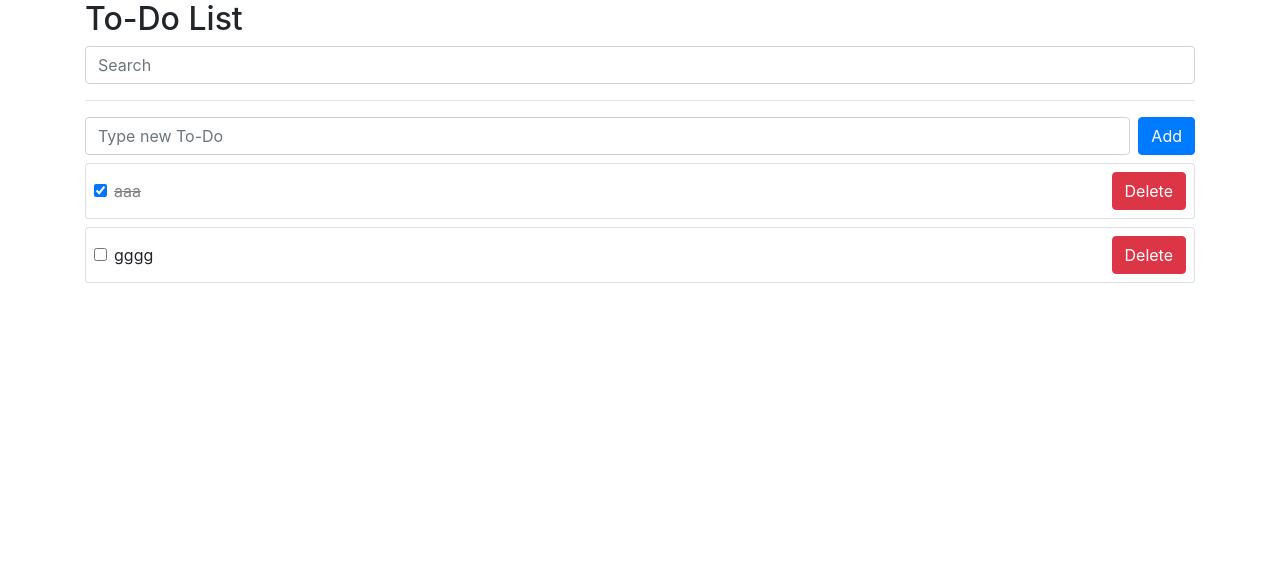
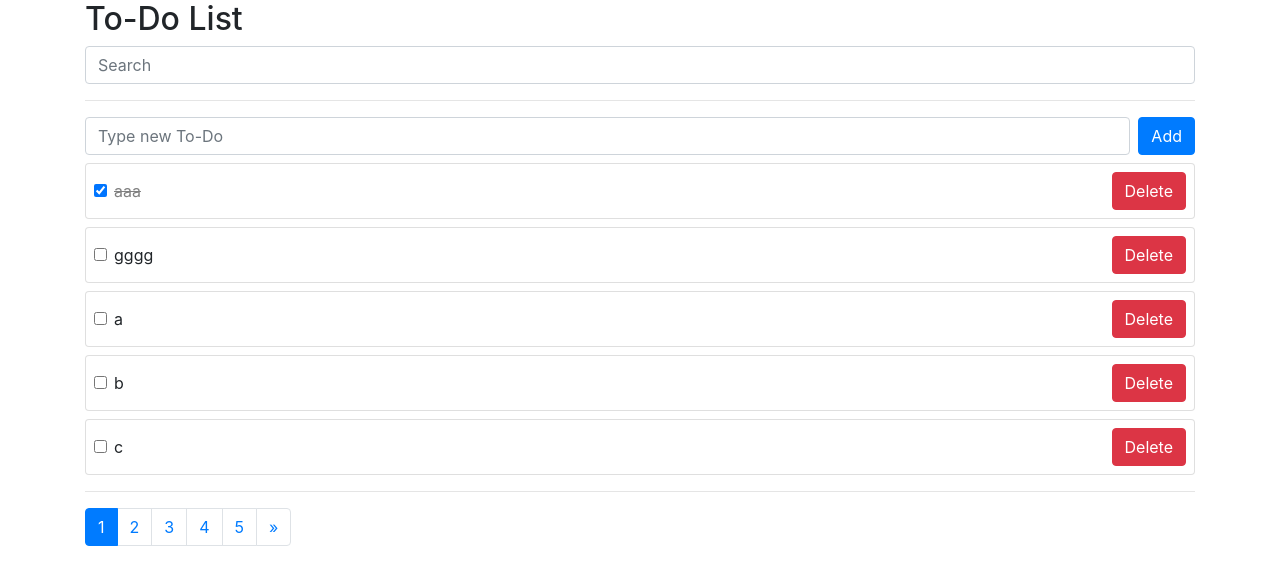
Before and after one commit to DeveloperJo/vue3-project, a Vue app: page / in a window 1280 px wide. Shown: the top 584 px of the page. Built offline with nearby package versions, Linux system fonts and the light colour scheme; data requests are answered from the project's data file.

Commit message:
Pagination

```diff
--- a/db.json
+++ b/db.json
@@ -9,6 +9,116 @@
       "subject": "gggg",
       "completed": false,
       "id": 4
+    },
+    {
+      "subject": "a",
+      "completed": false,
+      "id": 5
+    },
+    {
+      "subject": "b",
+      "completed": false,
+      "id": 6
+    },
+    {
+      "subject": "c",
+      "completed": false,
+      "id": 7
+    },
+    {
+      "subject": "d",
+      "completed": false,
+      "id": 8
+    },
+    {
+      "subject": "e",
+      "completed": false,
+      "id": 9
+    },
+    {
+      "subject": "f",
+      "completed": false,
+      "id": 10
+    },
+    {
+      "subject": "g",
+      "completed": false,
+      "id": 11
+    },
+    {
+      "subject": "h",
+      "completed": false,
+      "id": 12
+    },
+    {
+      "subject": "i",
+      "completed": false,
+      "id": 13
+    },
+    {
+      "subject": "j",
+      "completed": false,
+      "id": 14
+    },
+    {
+      "subject": "k",
+      "completed": false,
+      "id": 15
+    },
+    {
+      "subject": "l",
+      "completed": false,
+      "id": 16
+    },
+    {
+      "subject": "m",
+      "completed": false,
+      "id": 17
+    },
+    {
+      "subject": "n",
+      "completed": false,
+      "id": 18
+    },
+    {
+      "subject": "o",
+      "completed": false,
+      "id": 19
+    },
+    {
+      "subject": "p",
+      "completed": false,
+      "id": 20
+    },
+    {
+      "subject": "1",
+      "completed": false,
+      "id": 21
+    },
+    {
+      "subject": "2",
+      "completed": false,
+      "id": 22
+    },
+    {
+      "subject": "3",
+      "completed": false,
+      "id": 23
+    },
+    {
+      "subject": "4",
+      "completed": false,
+      "id": 24
+    },
+    {
+      "subject": "5",
+      "completed": false,
+      "id": 25
+    },
+    {
+      "subject": "6",
+      "completed": false,
+      "id": 26
     }
   ]
 }
--- a/src/App.vue
+++ b/src/App.vue
@@ -16,6 +16,39 @@
 			@toggle-todo="toggleTodo"
 			@delete-todo="deleteTodo"
 		/>
+		<hr />
+		<div>
+			<nav aria-label="Page navigation example">
+				<ul class="pagination">
+					<li v-if="currentPage !== 1" class="page-item">
+						<a
+							class="page-link"
+							@click="getTodos(currentPage - 1)"
+							aria-label="Previous"
+						>
+							<span aria-hidden="true">&laquo;</span>
+						</a>
+					</li>
+					<li
+						class="page-item"
+						:class="currentPage === page ? 'active' : ''"
+						v-for="page in numberOfPages"
+						:key="page"
+					>
+						<a class="page-link" @click="getTodos(page)">{{ page }}</a>
+					</li>
+					<li v-if="currentPage !== numberOfPages" class="page-item">
+						<a
+							class="page-link"
+							@click="getTodos(currentPage + 1)"
+							aria-label="Next"
+						>
+							<span aria-hidden="true">&raquo;</span>
+						</a>
+					</li>
+				</ul>
+			</nav>
+		</div>
 	</div>
 </template>
 
@@ -33,12 +66,24 @@ export default {
 	setup() {
 		const todos = ref([]);
 		const error = ref('');
+		const totalPage = ref(0);
+		const limit = 5;
+		const currentPage = ref(1);
 
-		const getTodos = async () => {
+		const numberOfPages = computed(() => {
+			return Math.ceil(totalPage.value / limit);
+		});
+
+		const getTodos = async (page = currentPage.value) => {
 			error.value = '';
 			try {
-				const res = await axios.get('http://localhost:3000/todos');
+				const res = await axios.get(
+					`http://localhost:3000/todos?_page=${page}&_limit=${limit}`
+				);
+				//console.log(res);
+				totalPage.value = res.headers['x-total-count'];
 				todos.value = res.data;
+				currentPage.value = page;
 				console.log(res.data);
 			} catch (err) {
 				error.value = 'Get Todo - Something went wrong. ' + err.message;
@@ -56,7 +101,7 @@ export default {
 					completed: todo.completed,
 				});
 				todos.value.push(res.data);
-				console.log(res);
+				//console.log(res);
 			} catch (err) {
 				error.value = 'Add Todo - Something went wrong. ' + err.message;
 			}
@@ -114,15 +159,22 @@ export default {
 
 		return {
 			todos,
+			getTodos,
 			addTodo,
 			toggleTodo,
 			deleteTodo,
 			searchText,
 			filteredTodos,
+			numberOfPages,
+			currentPage,
 			error,
 		};
 	},
 };
 </script>
 
-<style></style>
+<style scoped>
+a.page-link {
+	cursor: pointer;
+}
+</style>
```
